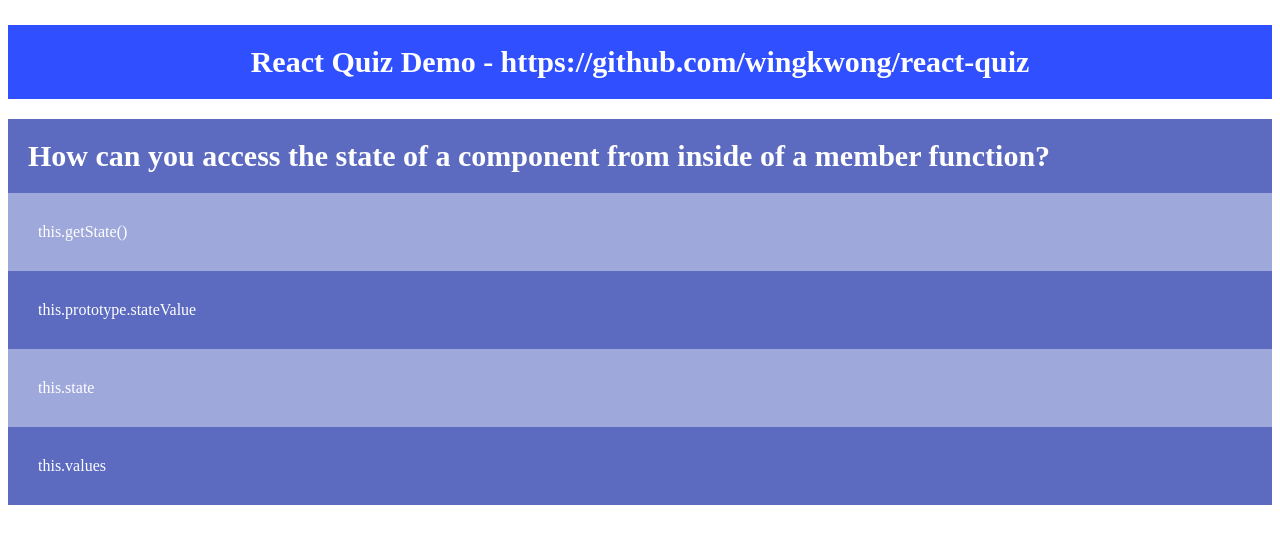
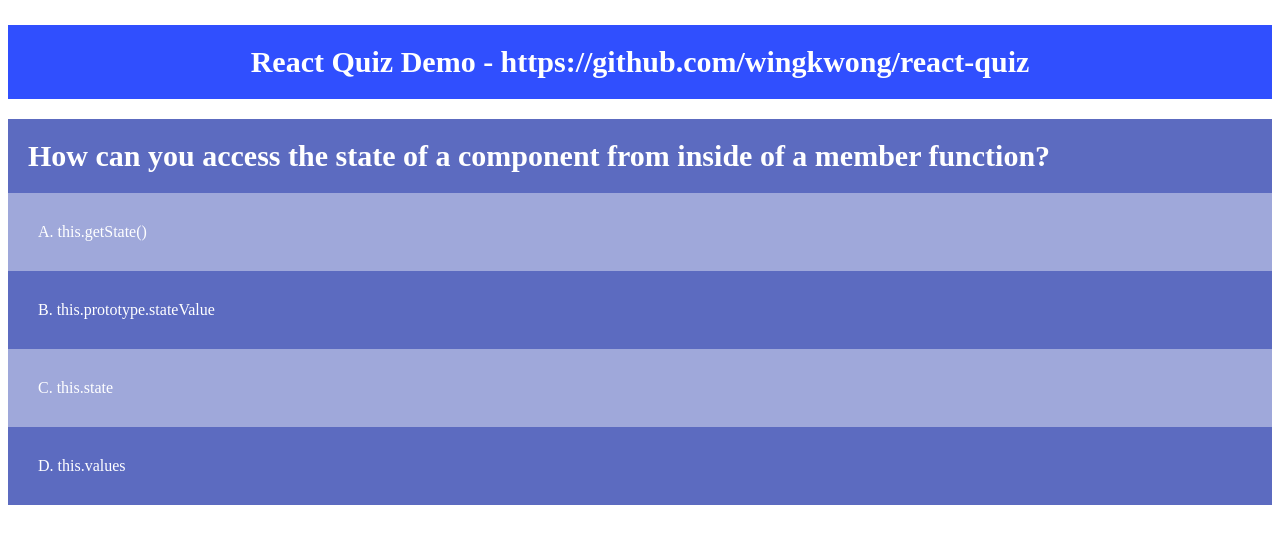
Before and after one commit to wingkwong/react-quiz-component, a React (Create React App) app: page / in a window 1280 px wide. Shown: the top 544 px of the page. Built offline with nearby package versions, Linux system fonts and the light colour scheme.

Commit message:
added answerKey

```diff
--- a/src/components/Answer.js
+++ b/src/components/Answer.js
@@ -11,10 +11,11 @@
 
   render() {
     const {userAnswers, answers, questionType, renderInResult, correctAns, qIdx } = this.props;
+    const answerKey = ["A", "B", "C", "D"];
     const renderAnswer =
       answers.map((answer, index)=>{
         return (
-          questionType=='text' && (<li key={index} data-value={answer} onClick={() => this.props.handleClick(index)}>{answer}</li>) ||
+          questionType=='text' && (<li key={index} data-value={answer} onClick={() => this.props.handleClick(index)}>{answerKey[(index)]}. {answer}</li>) ||
           questionType=='photo' && (<img key={index} className="img-answer" src={answer} onClick={() => this.props.handleClick(index)}/>)
         )
       })
@@ -28,7 +29,7 @@
           c = "user-incorrect"
         }
         return (
-          questionType=='text' && (<li key={index} data-value={answer} className={c}>{answer}</li>) ||
+          questionType=='text' && (<li key={index} data-value={answer} className={c}>{answerKey[(index)]}. {answer}</li>) ||
           questionType=='photo' && (<img key={index} className={`${c} img-answer`} src={answer}/>)
         )
       })
```
